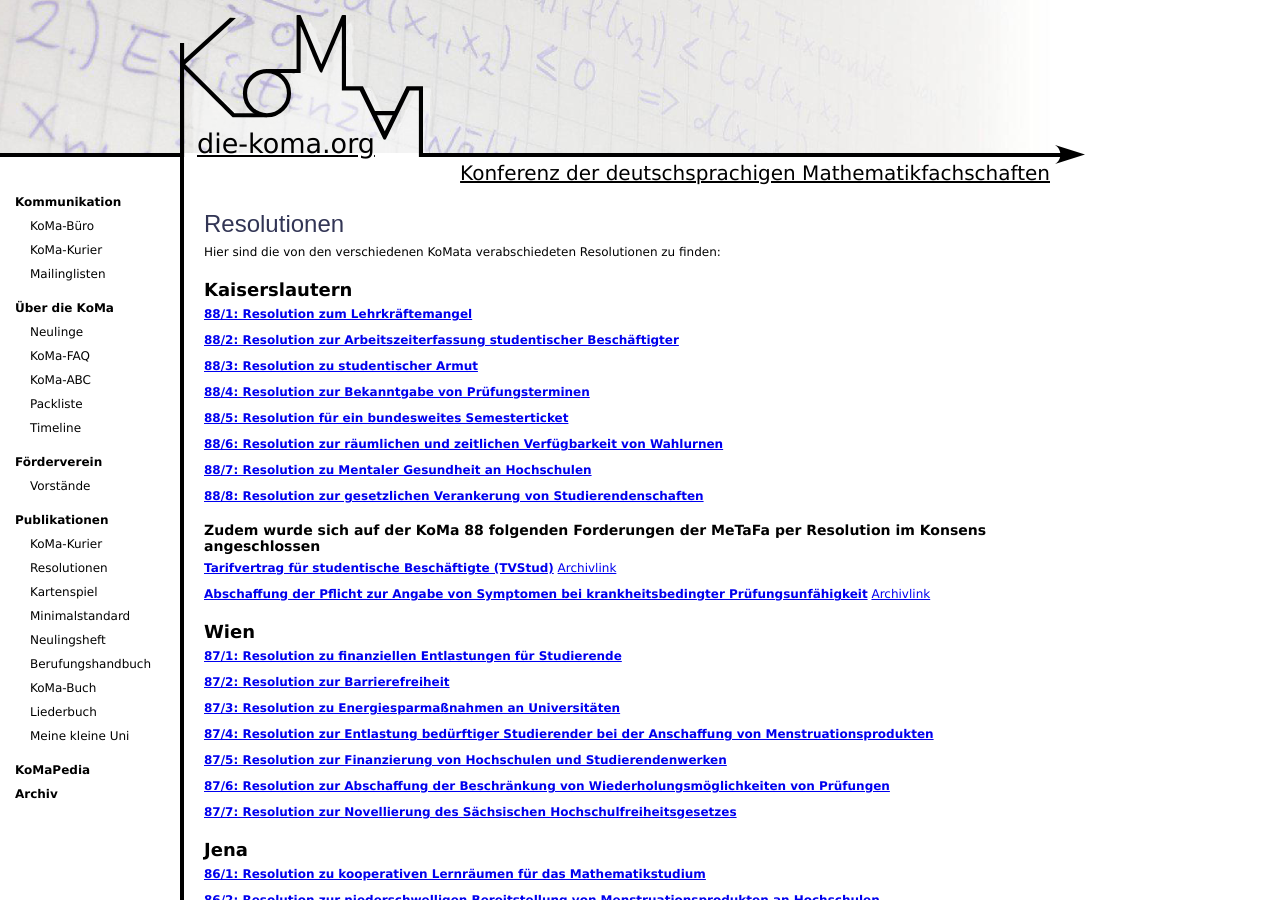
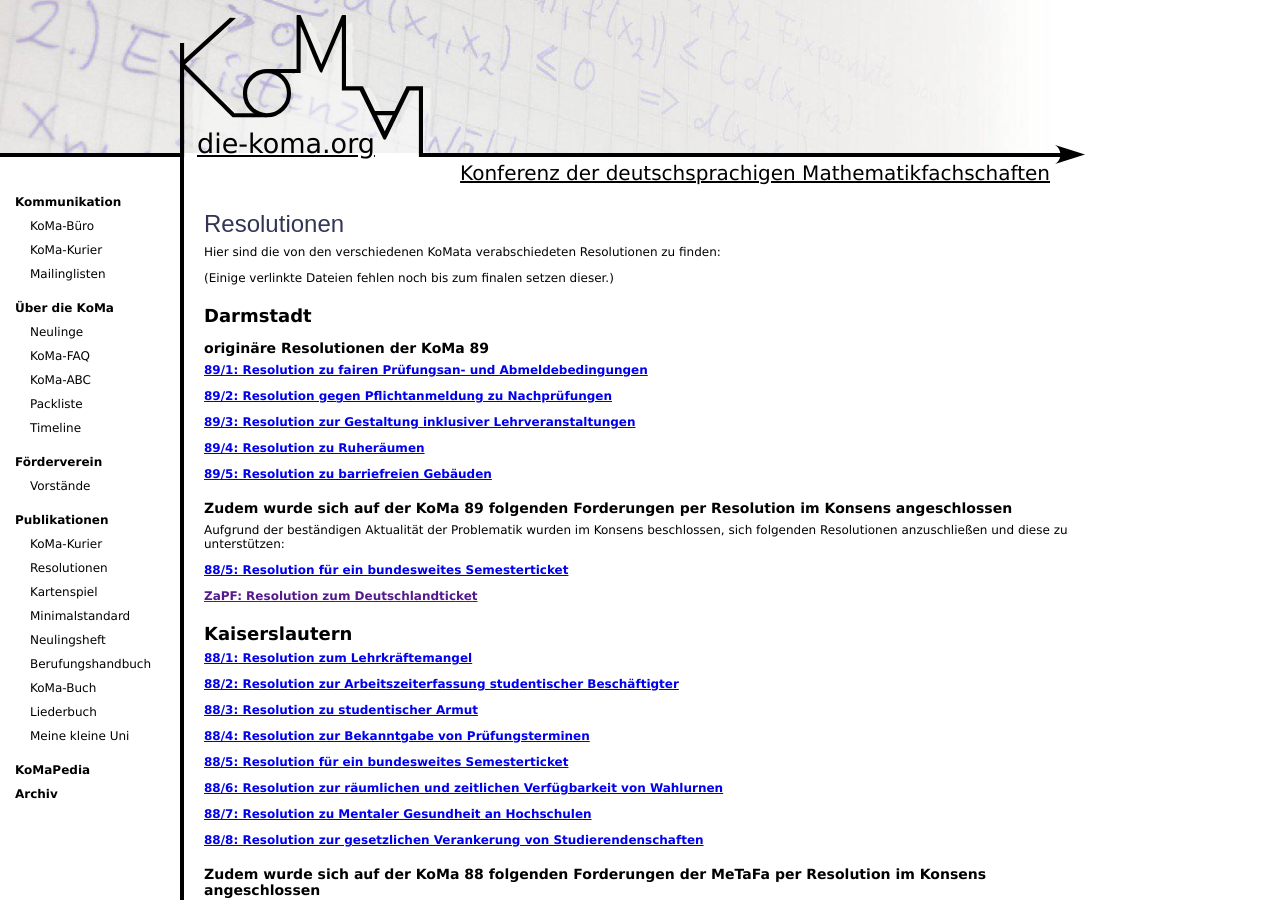
Before and after one commit to Die-KoMa/die-koma.org, a Jekyll site: the page built from publikationen/resolutionen/index.md, in a window 1280 px wide and 900 px high. Built offline with Jekyll 4.4.1, drawn with Linux system fonts in a browser that asks for light colours.

Commit message:
aktuelle Resos hinzugefügt (teilweise fehlender Link)

```diff
--- a/publikationen/resolutionen/index.md
+++ b/publikationen/resolutionen/index.md
@@ -7,6 +7,31 @@
 # Resolutionen
 
 Hier sind die von den verschiedenen KoMata verabschiedeten Resolutionen zu finden:
+
+(Einige verlinkte Dateien fehlen noch bis zum finalen setzen dieser.)
+
+## Darmstadt
+
+### originäre Resolutionen der KoMa 89
+
+[**89/1: Resolution zu fairen Prüfungsan- und Abmeldebedingungen**](https://file.komapedia.org/89_1.pdf)
+
+[**89/2: Resolution gegen Pflichtanmeldung zu Nachprüfungen**](https://file.komapedia.org/89_2.pdf)
+
+[**89/3: Resolution zur Gestaltung inklusiver Lehrveranstaltungen**](https://file.komapedia.org/89_3.pdf)
+
+[**89/4: Resolution zu Ruheräumen**](https://file.komapedia.org/89_4.pdf)
+
+[**89/5: Resolution zu barriefreien Gebäuden**](https://file.komapedia.org/89_5.pdf)
+
+### Zudem wurde sich auf der KoMa 89 folgenden Forderungen per Resolution im Konsens angeschlossen
+
+Aufgrund der beständigen Aktualität der Problematik wurden im Konsens beschlossen, sich folgenden Resolutionen anzuschließen und diese zu unterstützen:
+
+[**88/5: Resolution für ein bundesweites Semesterticket**](https://file.komapedia.org/88_5.pdf)
+
+[**ZaPF: Resolution zum Deutschlandticket**]()
+
 
 ## Kaiserslautern
 
```
